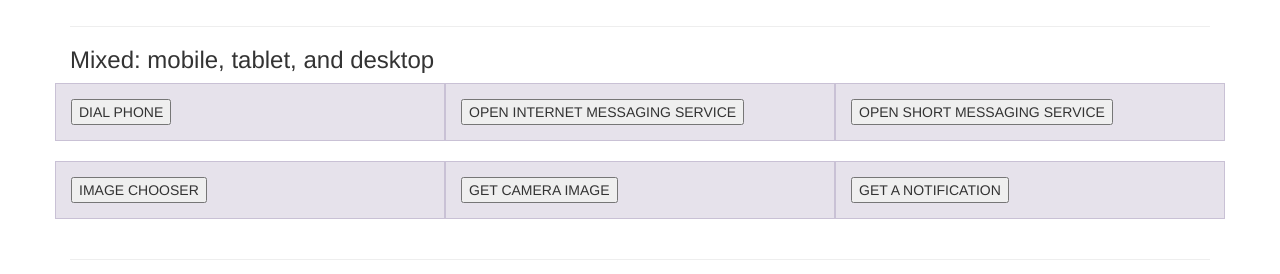
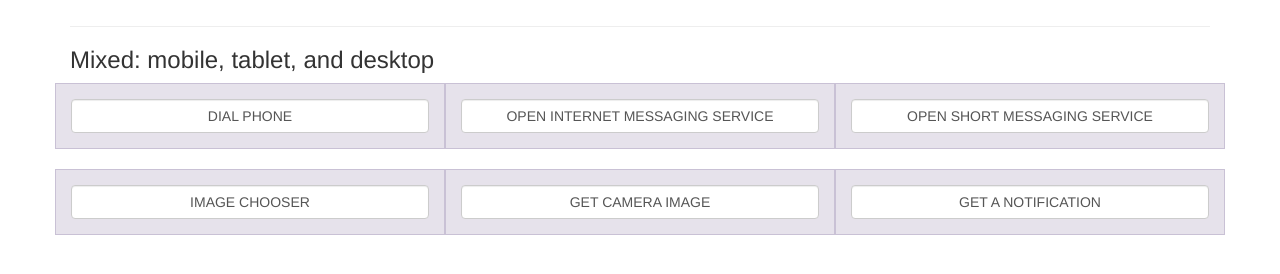
Before and after one commit to SpEcHiDe/FxOS_Android, a plain HTML site: page index.html in a window 1280 px wide. Shown: the part 122-396 px from the top of the page. Drawn offline with Linux system fonts and the light colour scheme.

Commit message:
bootstrap class names

```diff
--- a/index.html
+++ b/index.html
@@ -43,15 +43,15 @@
       <p></p>
 
       <div class="row">
-        <div class="col-xs-6 col-sm-4"><button id="dial">DIAL PHONE</button></div>
-        <div class="col-xs-6 col-sm-4"><button id="">OPEN INTERNET MESSAGING SERVICE</button></div>
-        <div class="col-xs-6 col-sm-4"><button id="">OPEN SHORT MESSAGING SERVICE</button></div>
+        <div class="col-xs-6 col-sm-4"><button class="form-control" id="dial">DIAL PHONE</button></div>
+        <div class="col-xs-6 col-sm-4"><button class="form-control" id="">OPEN INTERNET MESSAGING SERVICE</button></div>
+        <div class="col-xs-6 col-sm-4"><button class="form-control" id="">OPEN SHORT MESSAGING SERVICE</button></div>
       </div>
 
       <div class="row">
-        <div class="col-xs-6 col-sm-4"><button id="pick-image">IMAGE CHOOSER</button></div>
-        <div class="col-xs-6 col-sm-4"><button id="record">GET CAMERA IMAGE</button></div>
-        <div class="col-xs-6 col-sm-4"><button id="add-notification">GET A NOTIFICATION</button></div>
+        <div class="col-xs-6 col-sm-4"><button class="form-control" id="pick-image">IMAGE CHOOSER</button></div>
+        <div class="col-xs-6 col-sm-4"><button class="form-control" id="record">GET CAMERA IMAGE</button></div>
+        <div class="col-xs-6 col-sm-4"><button class="form-control" id="add-notification">GET A NOTIFICATION</button></div>
       </div>
 
       <hr>
```
